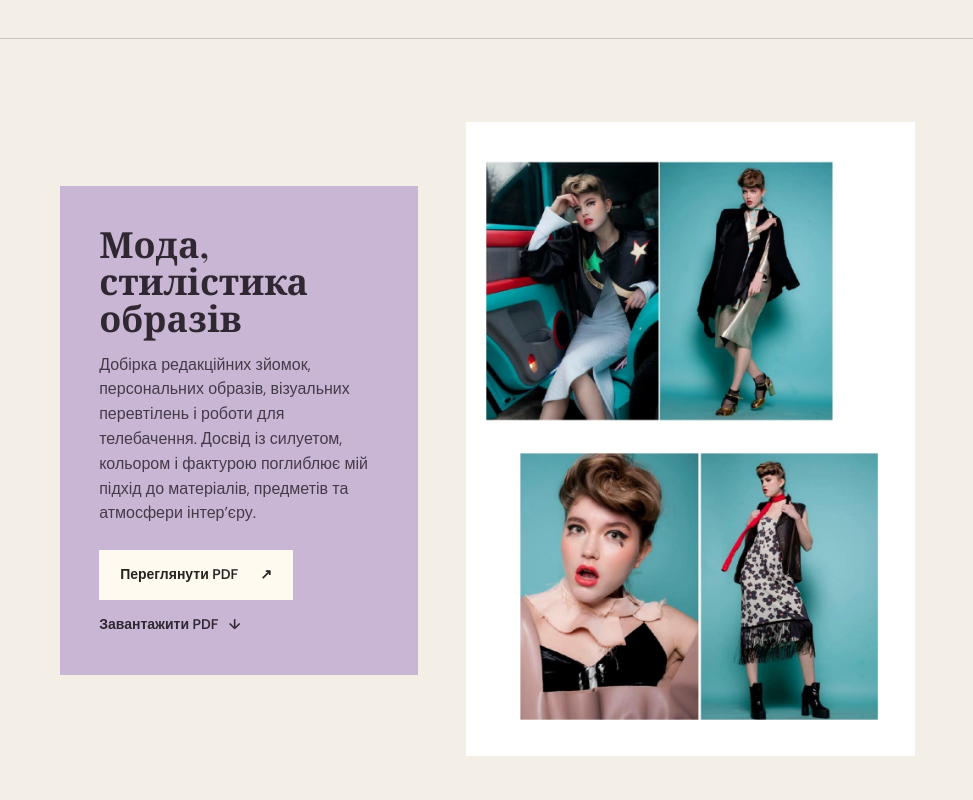
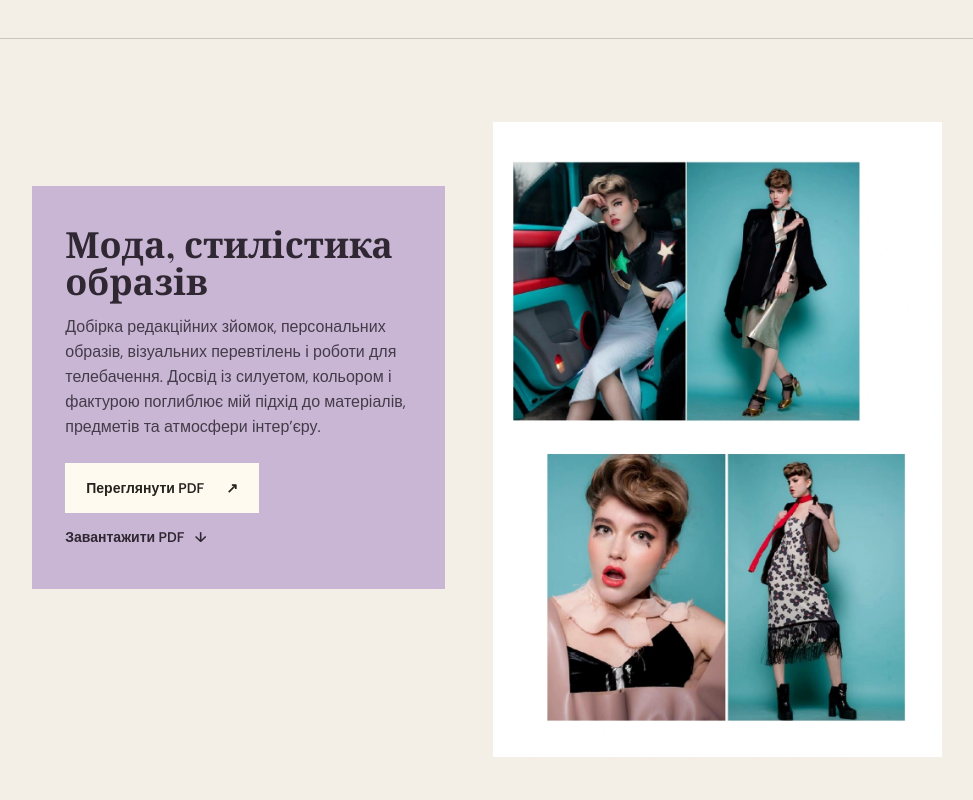
Before and after one commit to olena-hryhorieva/portfolio, a React (Vite) app: page / in a window 1280 px wide. Shown: the part 4880-5680 px from the top of the page, without its empty margins (153-1126 px from the left). Built offline with nearby package versions, Linux system fonts and the light colour scheme; a web font is replaced by a local one.

Commit message:
Give the fashion styling copy more horizontal space

```diff
--- a/src/styles.css
+++ b/src/styles.css
@@ -251,16 +251,17 @@ nav a:focus-visible,
 
 .styling-path {
   display: grid;
-  grid-template-columns: minmax(0, 0.8fr) minmax(0, 1fr);
+  grid-template-columns: minmax(0, 0.92fr) minmax(0, 1fr);
   align-items: start;
   gap: clamp(24px, 4vw, 48px);
-  max-width: clamp(690px, calc(125svh - 145px), 960px);
+  max-width: clamp(740px, calc(125svh - 90px), 1020px);
   margin-inline: auto;
 }
 
 .styling-copy {
   margin-top: clamp(24px, calc(7vw - 26px), 72px);
-  padding: clamp(24px, 3.1vw, 40px);
+  padding-block: clamp(24px, 3.1vw, 40px);
+  padding-inline: clamp(20px, 2.6vw, 34px);
   background: var(--lilac);
   color: #2f2732;
 }
```
Also changed, not shown: 4 other files (tests, documents, lock files or other folders).
